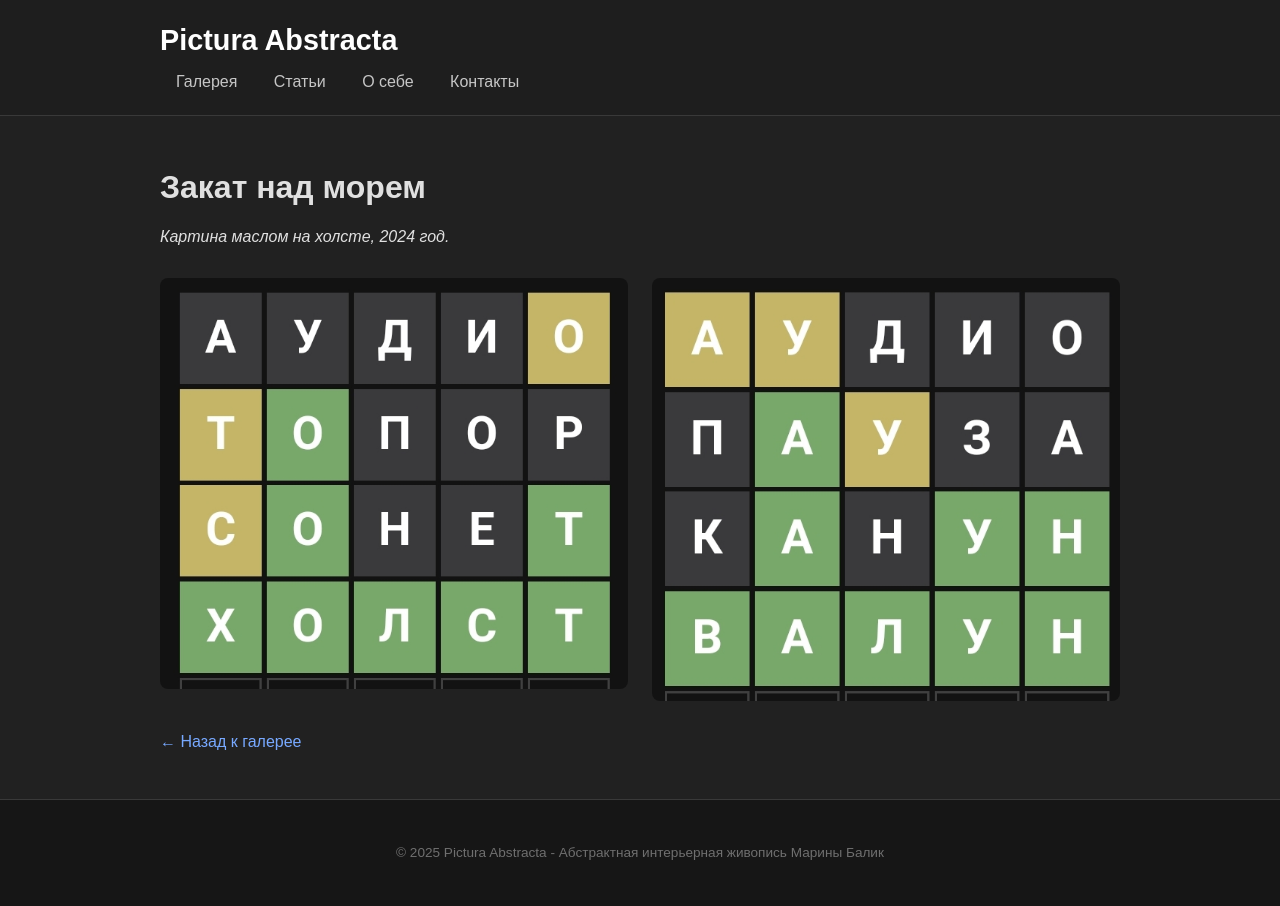
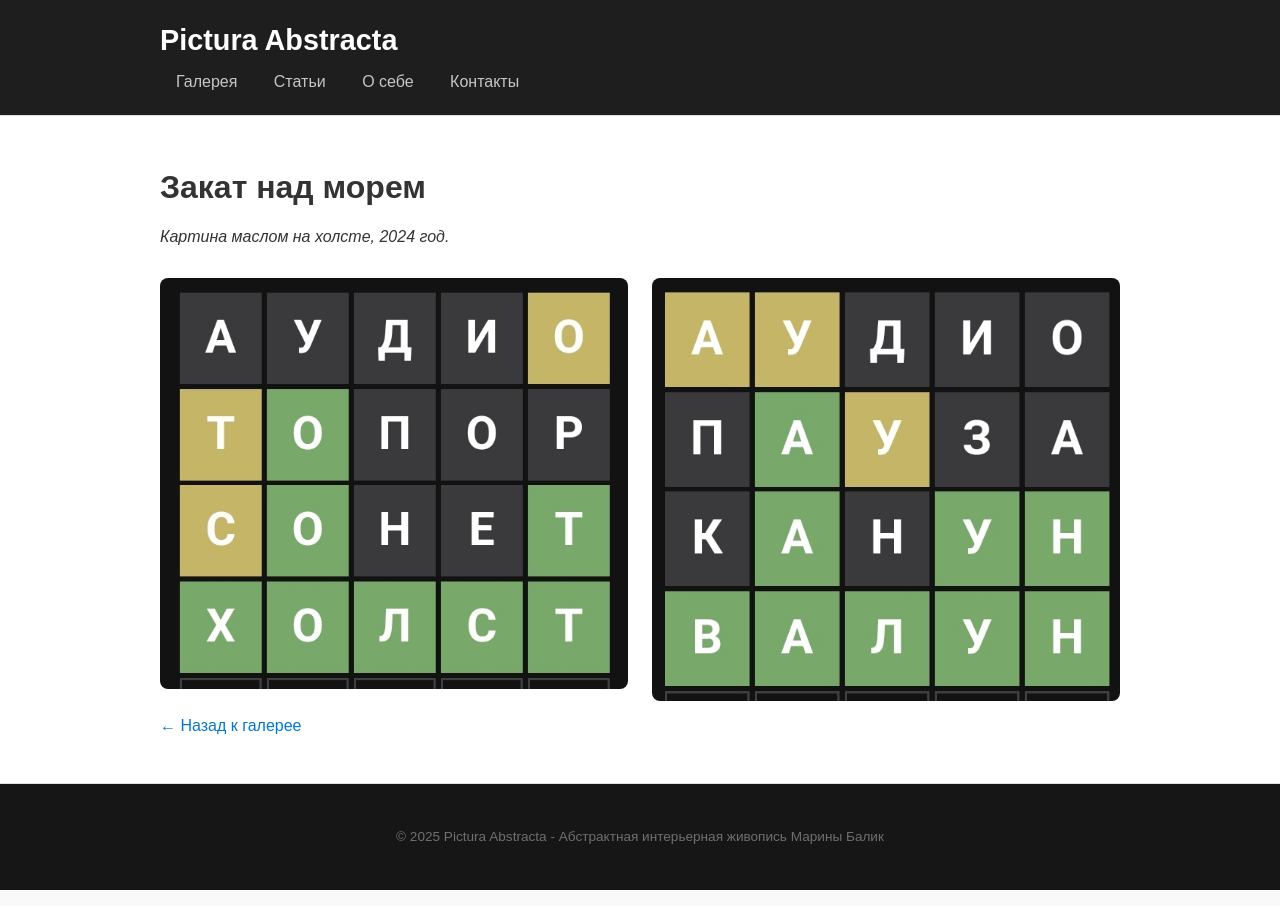
Before and after one commit to PicAbsArt/picabsart.github.io, a Jekyll site: the page built from _paintings/sunset.md, in a window 1280 px wide. Built offline with Jekyll 4.4.1, drawn with Linux system fonts in a browser that asks for light colours.

Commit message:
Update main.css

```diff
--- a/assets/main.css
+++ b/assets/main.css
@@ -3,12 +3,12 @@
 body {
   margin: 0;
   font-family: 'IBM Plex Sans', sans-serif;
-  color: #e0e0e0;
-  background-color: #161616;
+  color: #333;
+  background-color: #f9f9f9;
 }
 
 a {
-  color: #78a9ff;
+  color: #0078d4;
   text-decoration: none;
 }
 
@@ -23,7 +23,7 @@ img {
   border-radius: 6px;
 }
 
-/* === Шапка === */
+/* === Шапка (темная) === */
 
 .site-header {
   background-color: #1e1e1e;
@@ -72,22 +72,45 @@ img {
   font-weight: 600;
 }
 
-/* === Контент === */
+/* === Основной контент (светлый фон) === */
 
 .page-content {
-  background-color: #212121;
+  background-color: #ffffff;
   padding: 2rem 0;
-  border-top: 1px solid #393939;
-  border-bottom: 1px solid #393939;
+  border-top: 1px solid #e0e0e0;
+  border-bottom: 1px solid #e0e0e0;
 }
 
-/* === Галерея картины (сетка изображений) === */
+/* === Галерея картины (сетка из 2 колонок) === */
 
-.painting-images {
+.gallery {
   display: grid;
   grid-template-columns: repeat(auto-fit, minmax(280px, 1fr));
-  gap: 1.5rem;
-  margin-top: 2rem;
+  gap: 2rem;
+  padding: 2rem;
+}
+
+.painting {
+  background: #fff;
+  border-radius: 10px;
+  box-shadow: 0 2px 8px rgba(0, 0, 0, 0.05);
+  margin-bottom: 2rem;
+  padding: 1.5rem;
+  text-align: center;
+  border: 1px solid #eee;
+}
+
+.painting h2 {
+  margin: 0 0 0.5rem;
+  font-size: 1.2rem;
+  font-weight: 600;
+  color: #1e1e1e;
+}
+
+.painting p {
+  margin: 0 0 1rem;
+  color: #666;
+  font-size: 0.95rem;
 }
 
 .thumbnail {
@@ -104,7 +127,16 @@ img {
   transform: scale(1.02);
 }
 
-/* === Модальное окно (полноэкранный просмотр) === */
+/* === Страница картины === */
+
+.painting-images {
+  display: grid;
+  grid-template-columns: repeat(auto-fit, minmax(280px, 1fr));
+  gap: 1.5rem;
+  margin-top: 2rem;
+}
+
+/* === Полноэкранный просмотр картинок === */
 
 .modal {
   display: none;
@@ -135,7 +167,7 @@ img {
   position: absolute;
   top: 50%;
   transform: translateY(-50%);
-  background-color: rgba(0, 0, 0, 0.4); /* Более прозрачные кнопки */
+  background-color: rgba(0, 0, 0, 0.4); /* Прозрачные кнопки */
   border: none;
   border-radius: 50%;
   width: 48px;
@@ -149,7 +181,7 @@ img {
 
 .modal-prev:hover,
 .modal-next:hover {
-  background-color: rgba(0, 0, 0, 0.6); /* Темнее при наведении */
+  background-color: rgba(0, 0, 0, 0.6);
 }
 
 .modal-prev {
@@ -171,7 +203,7 @@ img {
   z-index: 2000;
 }
 
-/* === Футер === */
+/* === Футер (темный) === */
 
 .site-footer {
   background-color: #161616;
@@ -197,64 +229,7 @@ img {
   color: #6f6f6f;
 }
 
-/* === Галерея на главной странице === */
-
-.gallery h1 {
-  text-align: center;
-  margin-bottom: 2rem;
-}
-
-.painting {
-  background: #1e1e1e;
-  border-radius: 10px;
-  box-shadow: 0 2px 8px rgba(0, 0, 0, 0.4);
-  margin-bottom: 2rem;
-  padding: 1.5rem;
-  text-align: center;
-}
-
-.painting h2 {
-  margin: 0 0 0.5rem;
-  font-size: 1.2rem;
-  font-weight: 600;
-  color: white;
-}
-
-.painting p {
-  margin: 0 0 1rem;
-  color: #c6c6c6;
-  font-size: 0.95rem;
-}
-
-/* === Страница картины === */
-
-.painting-page h1 {
-  margin-top: 0;
-  font-size: 1.5rem;
-  font-weight: 600;
-  color: white;
-}
-
-.painting-page em {
-  display: block;
-  margin-bottom: 1rem;
-  color: #c6c6c6;
-  font-size: 0.95rem;
-}
-
-.back-link {
-  display: inline-block;
-  margin-top: 1rem;
-  color: #78a9ff;
-  font-weight: 500;
-  text-decoration: none;
-}
-
-.back-link:hover {
-  text-decoration: underline;
-}
-
-/* === Адаптивность (мобильные устройства) === */
+/* === Адаптивность для мобильных устройств === */
 
 @media (max-width: 600px) {
   .nav-link {
```
